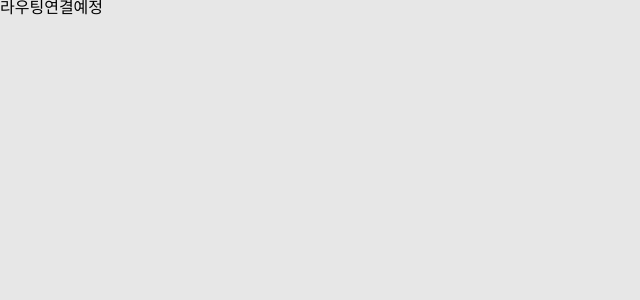
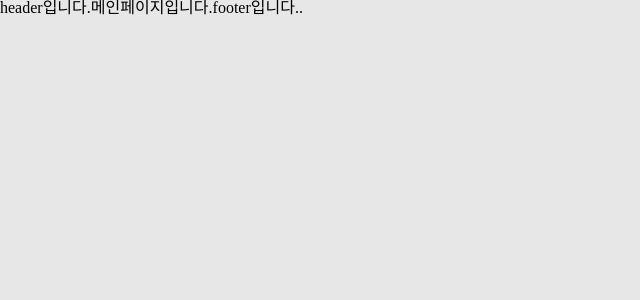
Before and after one commit to supuerTeamPJ/team01_01, a React (Create React App) app: page / in a window 1280 px wide. Shown: the top 300 px of the page, without its empty margins (0-640 px from the left). Built offline with nearby package versions, Linux system fonts and the light colour scheme.

Commit message:
'라우팅설정'

```diff
--- a/src/App.js
+++ b/src/App.js
@@ -1,11 +1,13 @@
 import React from 'react';
 import GlobalStyles from './styled/reset';
+import {RouterProvider} from 'react-router-dom';
+import router from './routes/routing';
 
 function App() {
   return (
     <>
-    라우팅연결예정
     <GlobalStyles/>
+    <RouterProvider router={router}/>
     </>
   );
 }
--- a/src/components/layout/footer/footer.js
+++ b/src/components/layout/footer/footer.js
@@ -0,0 +1,9 @@
+import React from "react"
+
+const Footer = () =>{
+  return(
+    <>footer입니다..</>
+  )
+}
+
+export default Footer
--- a/src/components/layout/header/header.js
+++ b/src/components/layout/header/header.js
@@ -0,0 +1,9 @@
+import React from "react"
+
+const Header = () =>{
+  return(
+    <>header입니다.</>
+  )
+}
+
+export default Header
--- a/src/components/layout/index.js
+++ b/src/components/layout/index.js
@@ -0,0 +1,17 @@
+//공통 레이아웃담기
+
+import { Outlet } from "react-router-dom"
+import Header from "./header/header"
+import Footer from "./footer/footer"
+
+const Layout = () =>{
+  return(
+    <>
+      <Header/>
+      {<Outlet/>}
+      <Footer/>
+    </>
+  )
+}
+
+export default Layout
--- /dev/null
+++ b/src/pages/main/index.js
@@ -0,0 +1,10 @@
+
+import React from "react"
+
+const MainPage = () =>{
+  return(
+    <>메인페이지입니다.</>
+  )
+}
+
+export default MainPage
--- /dev/null
+++ b/src/pages/product/index.js
@@ -0,0 +1,10 @@
+
+import React from "react"
+
+const ProductList = () =>{
+  return(
+    <>상품페이지입니다.</>
+  )
+}
+
+export default ProductList
--- /dev/null
+++ b/src/pages/qa/index.js
@@ -0,0 +1,11 @@
+
+
+import React from "react"
+
+const Customer = () =>{
+  return(
+    <>고객지원페이지.</>
+  )
+}
+
+export default Customer
--- a/src/styled/reset.js
+++ b/src/styled/reset.js
@@ -1,6 +1,6 @@
 // 기본 html 초기화 입력
 
-import * as React from 'react'
+
 import reset from 'styled-reset'
 import { createGlobalStyle } from 'styled-components'
 
```
Also changed, not shown: src/pages/product/detailpage/detailpage.js (added, +10 -0 lines), src/routes/routing.js (+29 -0 lines).
